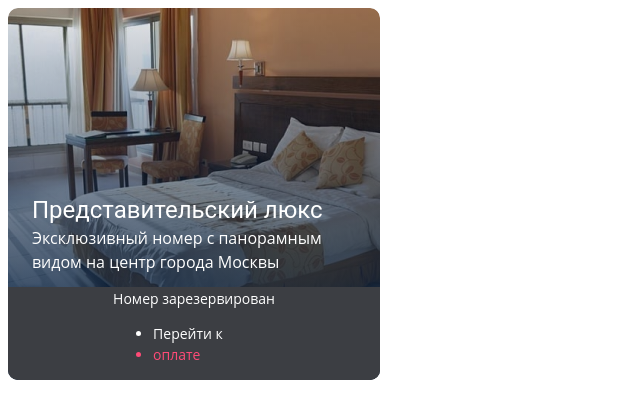
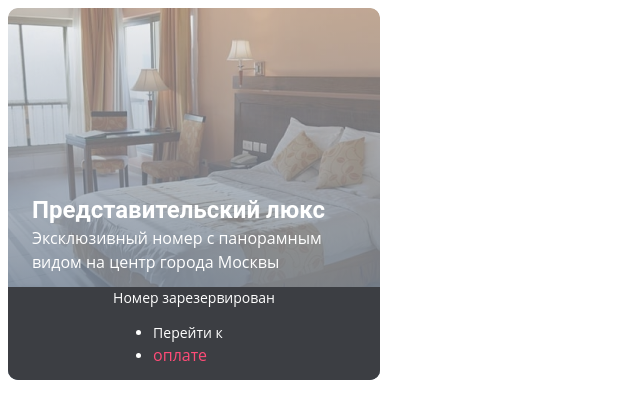
Before and after one commit to il8q/TravellineTestTask, a plain HTML site: page grid/__first-element/grid__first-element.html in a window 1280 px wide. Shown: the whole page, without its empty margins (0-640 px from the left). Drawn offline with Linux system fonts and the light colour scheme; files that its build step writes are made by us from their sources.

Commit message:
Доделан фон блока "зарезервивоннаго состояния"

```diff
--- a/grid/__first-element/grid__first-element.html
+++ b/grid/__first-element/grid__first-element.html
@@ -14,6 +14,7 @@
   room-card--text-color--white"
 >
   <div class="room-card__background-gradient room-card--border--circle room-card--card-width room-card--card-height"></div>
+  <div class="room-card__reserve-block-background-gradient room-card--border--circle room-card--card-width room-card--card-height"></div>
   <div class="room-card__discount-block room-card--paddings">
     <div insert-block="discount-block/discount-block.html"></div>
   </div>
@@ -21,7 +22,7 @@
   <div class="room-card__bottom-container room-card--paddings">
     <div class="room-card__text-block">
       <div class="room-card__title">
-        Представительский люкс
+        <b>Представительский люкс</b>
       </div>
       <div class="room-card__description">
         Эксклюзивный номер с панорамным видом на центр города Москвы
@@ -56,8 +57,8 @@
           <li>
             Перейти к
           </li>
-          <li class=" primary2-text-color">
-            оплате
+          <li>
+            <a class="text-link" href="">оплате</a>
           </li>
         </ul>
       </div>
--- a/room-card/css/links.css
+++ b/room-card/css/links.css
@@ -4,6 +4,8 @@
   font-weight: 400;
   font-size: 16px;
   line-height: 24px;
+
+  text-decoration-line: none;
 
   color: #FF4B77;
 }
@@ -12,6 +14,8 @@
   text-decoration-line: underline;
 }
 
-.text-link:focus {
+.text-link:active {
+  text-decoration-line: none;
+
   color: #FF97B0;
 }
--- a/room-card/css/price.css
+++ b/room-card/css/price.css
@@ -3,7 +3,7 @@
   position: relative;
   margin-right: 0px;
   float: left;
-	z-index: 3;
+  z-index: 4;
 }
 
 .room-card__price-from-label-container {
--- a/room-card/room-card.css
+++ b/room-card/room-card.css
@@ -30,6 +30,13 @@
 	);
 }
 
+.room-card__reserve-block-background-gradient {
+  position: absolute;
+  z-index: 3;
+
+  background: rgba(255, 255, 255, 0.4);
+}
+
 .room-card__block-divider {
 	margin-top: 20px;
 	margin-bottom: 17px;
@@ -41,14 +48,14 @@
 	width: calc(100% - 48px);
 	position: absolute;
 	bottom: 0;
-	z-index: 2;
+	z-index: 3;
 }
 
 .room-card__bottom-container {
 	width: calc(100% - 48px);
 	position: absolute;
 	bottom: 0;
-	z-index: 2;
+	z-index: 3;
 }
 
 .room-card__bottom-reserve-container {
@@ -56,7 +63,7 @@
 	position: absolute;
 	top: 75%;
 	bottom: 0;
-	z-index: 2;
+	z-index: 3;
 
 	display: flex;
 	justify-content: center;
```
Lines whose indentation alone changed are shown as unchanged.
